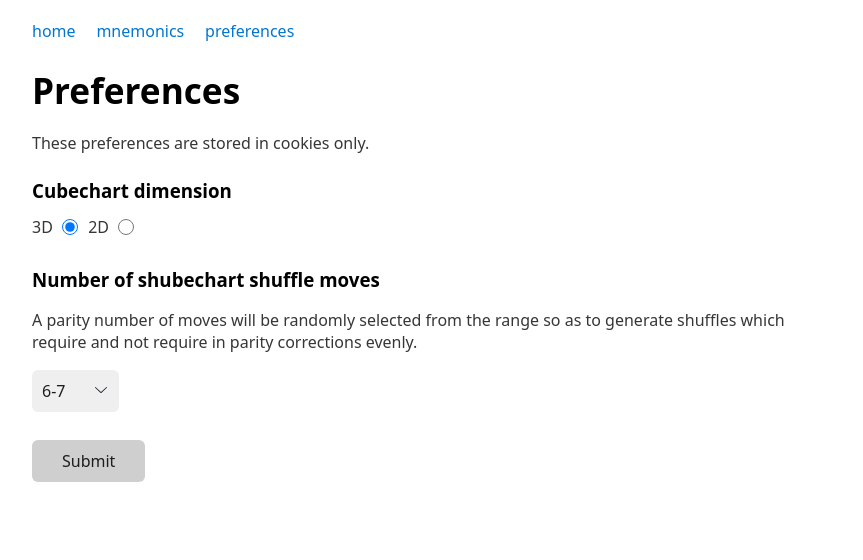
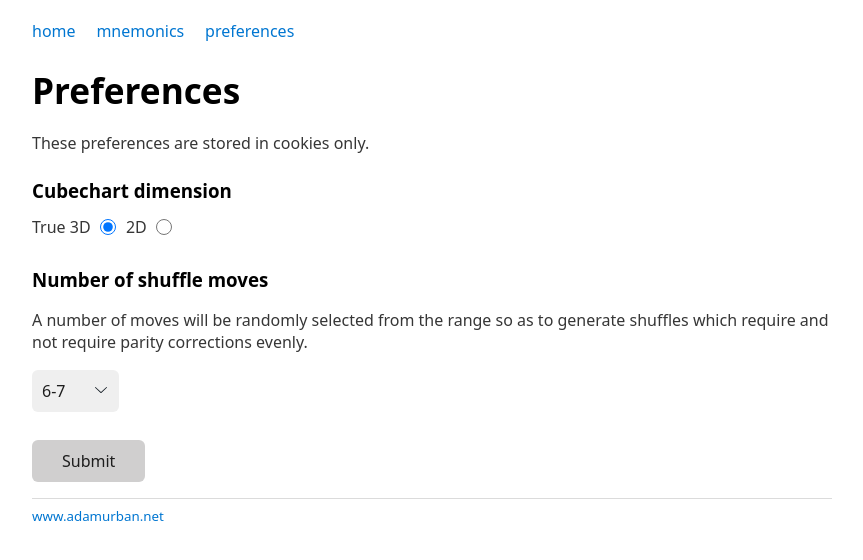
Before and after one commit to adamurban98/cubemem, a Flask app: page /preferences in a window 1280 px wide. Shown: the top 560 px of the page, without its empty margins (208-1071 px from the left). Run offline with Flask 2, Linux system fonts and the light colour scheme; the visitor is signed in with stand-in values (Sample User, id 1); parts of the project's set-up code (start-up, migrations or seed data) failed here and were passed over.

Commit message:
add fotter and fix typos

```diff
--- a/main.py
+++ b/main.py
@@ -28,6 +28,13 @@ def preferences():
                 session[k] = v
             elif k.startswith('pref_i_'):
                 session[k] = int(v)
+            elif k.startswith('pref_b_'):
+                session[k] = v not in ['False', '0', 'false']
+
+
+    next_page = request.args.get('next', False)
+    if next_page:
+        return redirect(next_page)
 
     return render_template('preferences.html')
 
--- a/templates/cube.html
+++ b/templates/cube.html
@@ -96,3 +96,6 @@ bbb|ooo|ggg|rrr
       });
     });
   </script>
+
+
+  {% include 'footer.html' %}
--- a/templates/cubechart.html
+++ b/templates/cubechart.html
@@ -2,7 +2,7 @@
 {% from 'cubechart_2d.html' import cubechart as cubechart_2d %}
 
 {% macro cubechart(cube, size, show_3d) -%}
-    {% if session['pref_s_dimension'] == 'threeD' %}
+    {% if session['pref_b_dimension'] %}
         {{ cubechart_3d(cube=cube) }}
     {% else %}
         {{ cubechart_2d(cube=cube, size=30) }}
--- a/templates/error.html
+++ b/templates/error.html
@@ -8,3 +8,5 @@
     </center>
 
 </body>
+
+{% include 'footer.html' %}
--- /dev/null
+++ b/templates/footer.html
@@ -0,0 +1,4 @@
+
+
+<hr>
+<small><a href="https://www.adamurban.net">www.adamurban.net</a></small>
--- a/templates/mnemonics.html
+++ b/templates/mnemonics.html
@@ -15,3 +15,5 @@
 </ul>
 
 {% endfor %}
+
+{% include 'footer.html' %}
--- a/templates/preferences.html
+++ b/templates/preferences.html
@@ -7,13 +7,14 @@
 
     <p>These preferences are stored in cookies only.</p>
     <h3>Cubechart dimension</h3>
+    {{ session['pref_b_dimension'] }}
     <label for="threeD">3D</label>
-    <input type="radio" name="pref_s_dimension" id="threeD" value="threeD" {% if session['pref_s_dimension']=='threeD' %} checked {% endif %}>
+    <input type="radio" name="pref_b_dimension" id="threeD" value="True" {% if session['pref_b_dimension'] == True %} checked {% endif %}>
     <label for="twoD">2D</label>
-    <input type="radio" name="pref_s_dimension" id="twoD" value="twoD" {% if session['pref_s_dimension']=='twoD' %} checked {% endif %}>
+    <input type="radio" name="pref_b_dimension" id="twoD" value="False" {% if session['pref_b_dimension'] != True %} checked {% endif %}>
 
-    <h3>Number of shubechart shuffle moves</h3>
-    <p>A parity number of moves will be randomly selected from the range so as to generate shuffles which require and not require in parity corrections evenly.</p>
+    <h3>Number of shuffle moves</h3>
+    <p>A number of moves will be randomly selected from the range so as to generate shuffles which require and not require parity corrections evenly.</p>
 
     <select name="pref_i_shufflen" id="pref_i_shufflen">
         <option value="6"  {% if session['pref_i_shufflen'] == 6  %} selected {% endif %}>6-7</option>
@@ -25,3 +26,5 @@
 
     <input type="submit" value="Submit">
 </form>
+
+{% include 'footer.html' %}
--- a/templates/solution.html
+++ b/templates/solution.html
@@ -65,3 +65,6 @@
 {% endfor %}
 {{ my_cubechart(solution.finalcube) }}
 <h2>Solved!</h2>
+
+
+{% include 'footer.html' %}
```
